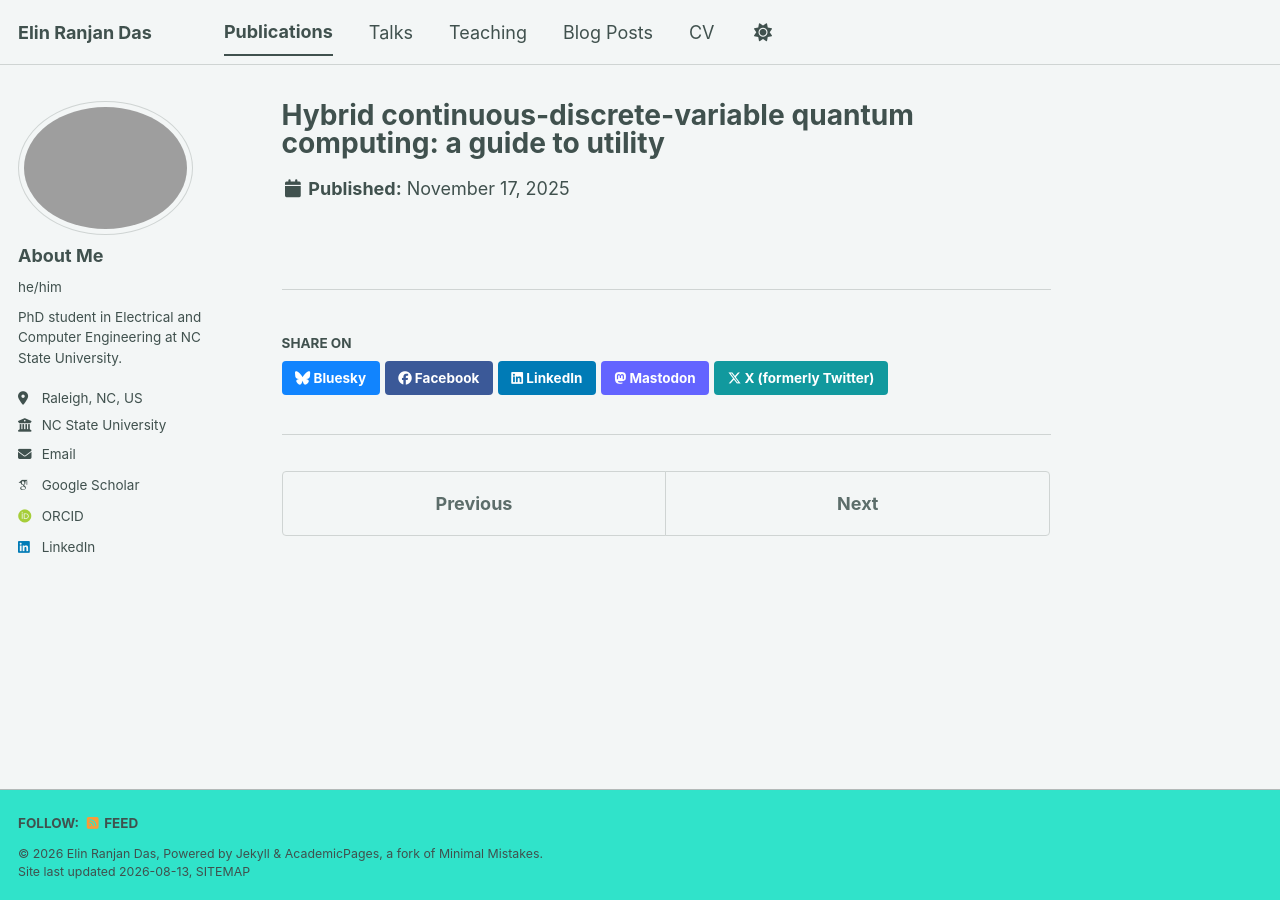
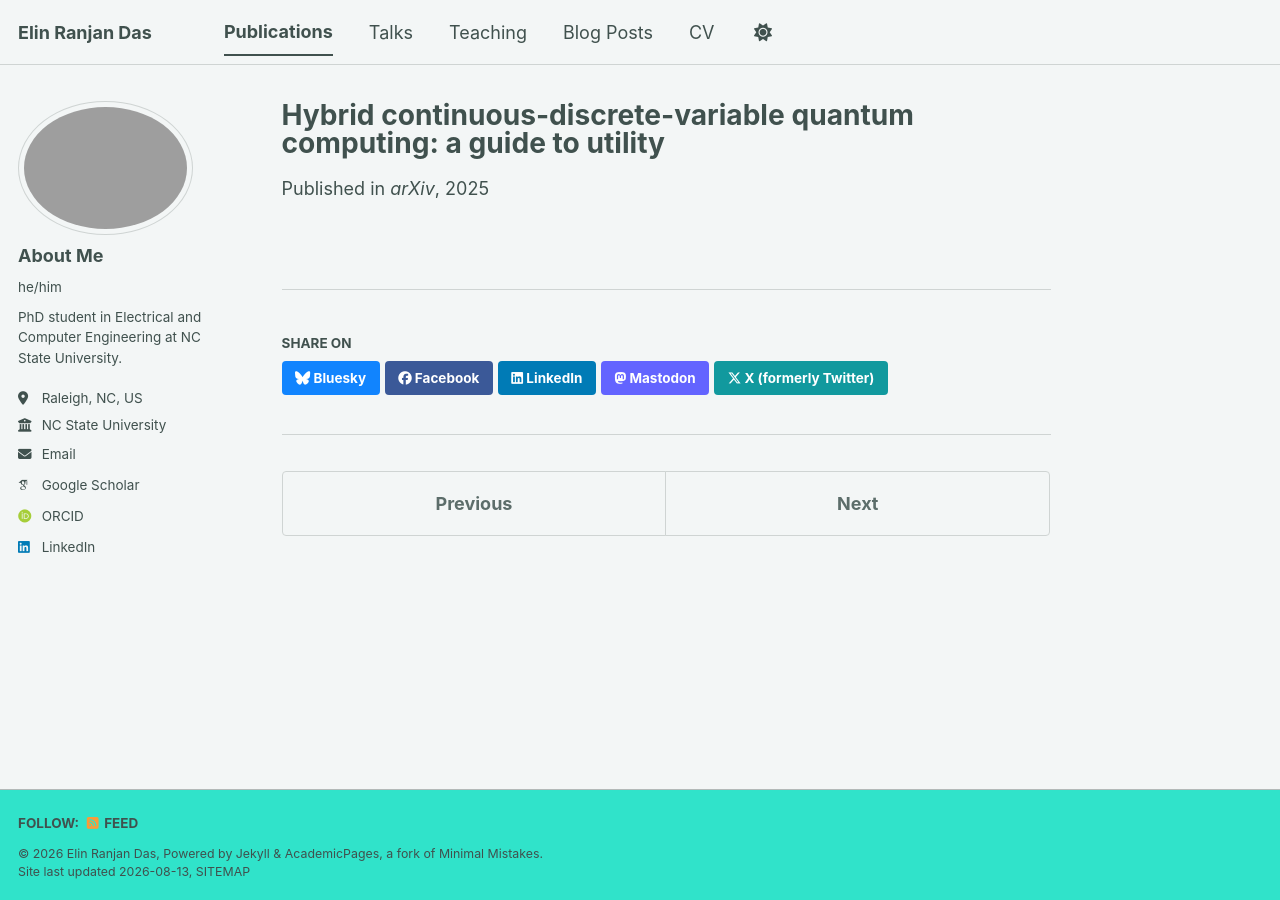
Before and after one commit to ElinRanjan/ElinRanjan.github.io, a Jekyll site: the page built from _publications/2010-10-01-paper-title-number-2.md, in a window 1280 px wide. Built offline with Jekyll 4.4.1, drawn with Linux system fonts in a browser that asks for light colours; some web fonts are replaced; a script bundle is joined from its source files by our own code; library files that are not in the unit come from our copies.

Commit message:
Add publication details for new paper

```diff
--- a/_publications/2010-10-01-paper-title-number-2.md
+++ b/_publications/2010-10-01-paper-title-number-2.md
@@ -5,5 +5,7 @@ category: preprints
 permalink: /publications/cv-dv-utility
 excerpt: "Quantum computing has traditionally centered around the discrete variable paradigm. A new direction is the inclusion of continuous variable modes and the consideration of a hybrid continuous-discrete approach to quantum computing. In this paper, we discuss some of the advantages of this modality, and lay out a number of potential applications that can make use of it; these include applications from physics, chemistry, and computer science. We also briefly overview some of the algorithmic and software considerations for this new paradigm."
 date: 2025-11-17
+pubphrase: "Preprint on"
+venue: "arXiv"
 paperurl: 'https://arxiv.org/abs/2511.13882'
 ---
```
